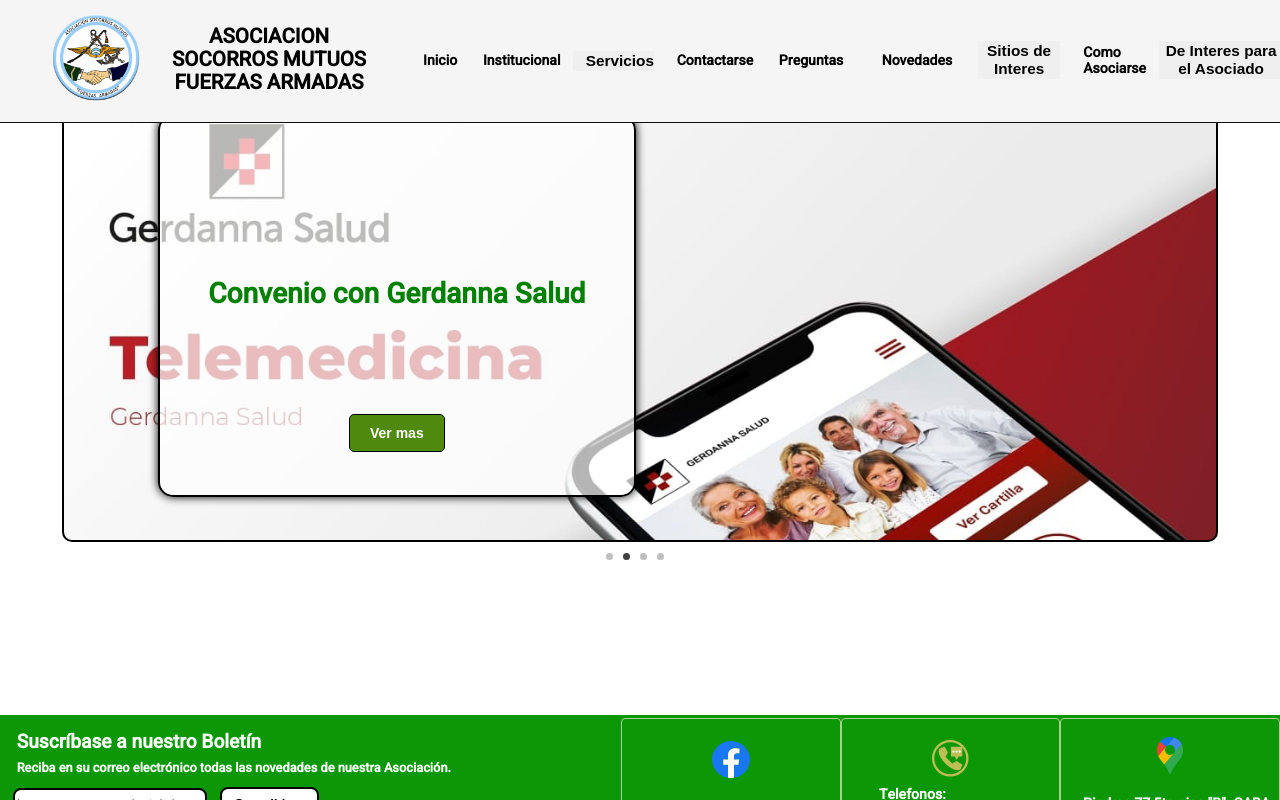
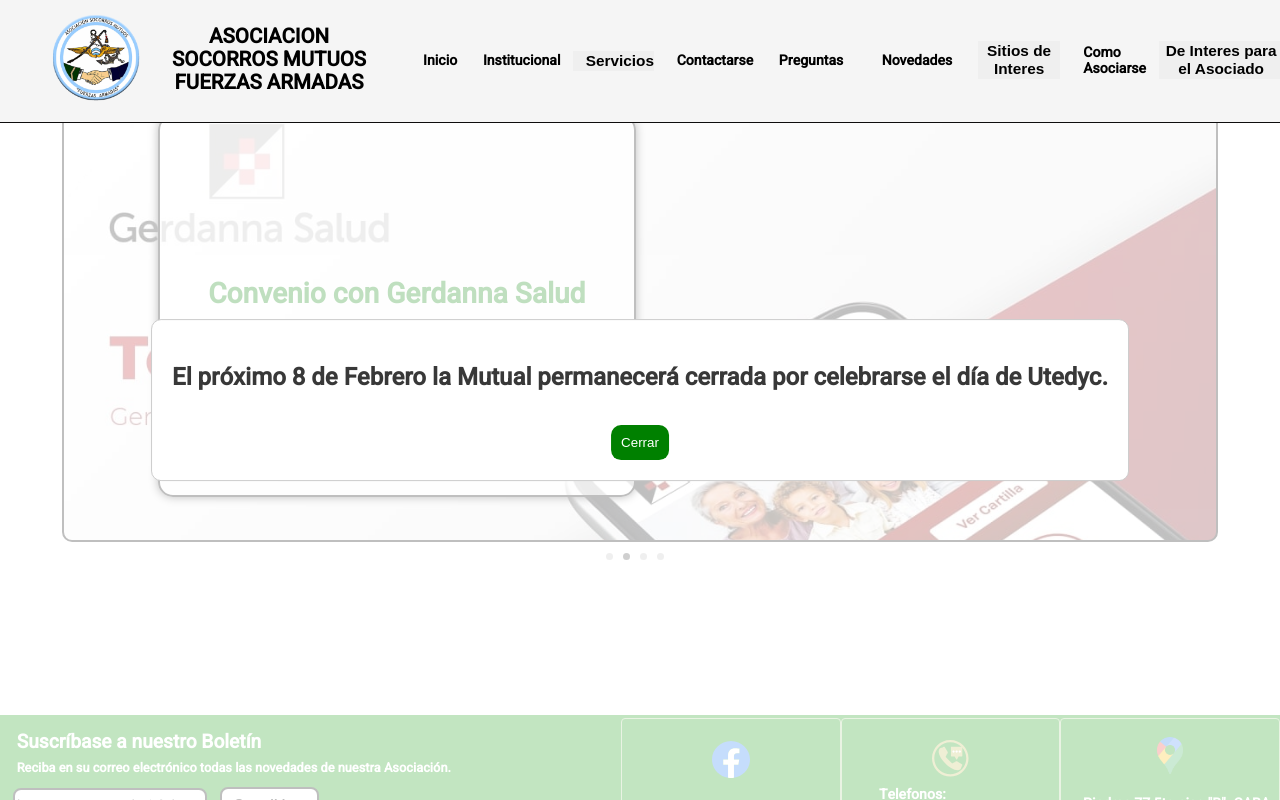
Before and after one commit to sjdev2212/socorros-mutuos, a React (Create React App) app: page / in a window 1280 px wide. Shown: the top 800 px of the page. Built offline with nearby package versions, Linux system fonts and the light colour scheme.

Commit message:
agregar modal

```diff
--- a/package.json
+++ b/package.json
@@ -13,6 +13,7 @@
     "react-dom": "^18.2.0",
     "react-hot-toast": "^2.4.1",
     "react-icons": "^4.11.0",
+    "react-modal": "^3.16.1",
     "react-router-dom": "^6.16.0",
     "react-scripts": "5.0.1",
     "react-slideshow-image": "^4.2.1",
--- a/src/App.js
+++ b/src/App.js
@@ -1,5 +1,5 @@
 import './App.css';
-import React from 'react';
+import { useState, useEffect } from 'react';
 import {Routes, Route } from "react-router-dom";
 import Navbar from './components/Navbar';
 import Home from './components/Home';
@@ -27,16 +27,68 @@
 import Visita from './components/Visita';
 import GerdannaSlides from './components/GerdannaSlides';
 import ScrollToTop from './components/ScrollToTop';
+import Modal from 'react-modal';
 
 
 
 function App() {
+  const [modalIsOpen, setIsOpen] = useState(false);
+
+  function openModal() {
+    setIsOpen(true);
+  }
+  function closeModal() {
+    setIsOpen(false);
+  }
+
+  useEffect(() => {
+  openModal()
+  }, [])
+
+
+  const customStyles = {
+    content: {
+      top: '50%',
+      left: '50%',
+      right: 'auto',
+      bottom: 'auto',
+      marginRight: '-50%',
+      transform: 'translate(-50%, -50%)',
+      borderRadius: '10px',
+      display: 'flex',
+      flexDirection: 'column',
+      justifyContent: 'center',
+      alignItems: 'center',
+      textAlign: 'center',
+      color: '#383838',
+    },
+  };
   return (
     <main className="main-container">
 
 <Navbar/>
 <ScrollToTop/>
+<Modal
+        isOpen={modalIsOpen}
+        style={customStyles}
+        contentLabel="Example Modal"
+      >
+        <h2>El próximo 8 de Febrero la Mutual permanecerá cerrada por celebrarse el día de Utedyc.</h2>
+        <button style={
+          {
+            backgroundColor: 'green',
+            color: 'white',
+            padding: '10px',
+            borderRadius: '10px',
+            cursor: 'pointer',
+            border: 'none',
+            marginTop: '10px'
+          }
+        } onClick={closeModal}>Cerrar</button>
+          </Modal>
+
 <Routes>
+
 
 <Route path="/" element={<Home/>} />
 <Route path="/inst" element={<Institucional/>} />
```
Also changed, not shown: 1 other file (tests, documents, lock files or other folders).
